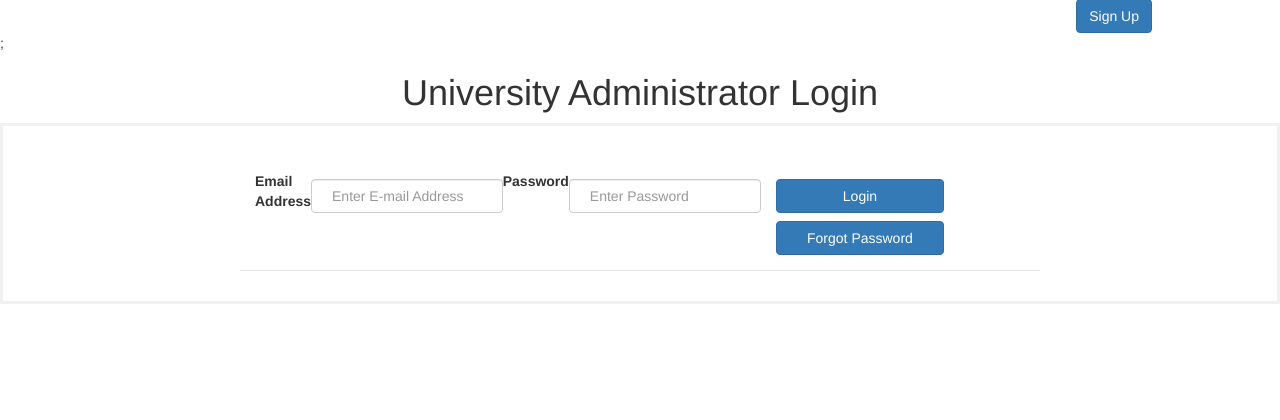
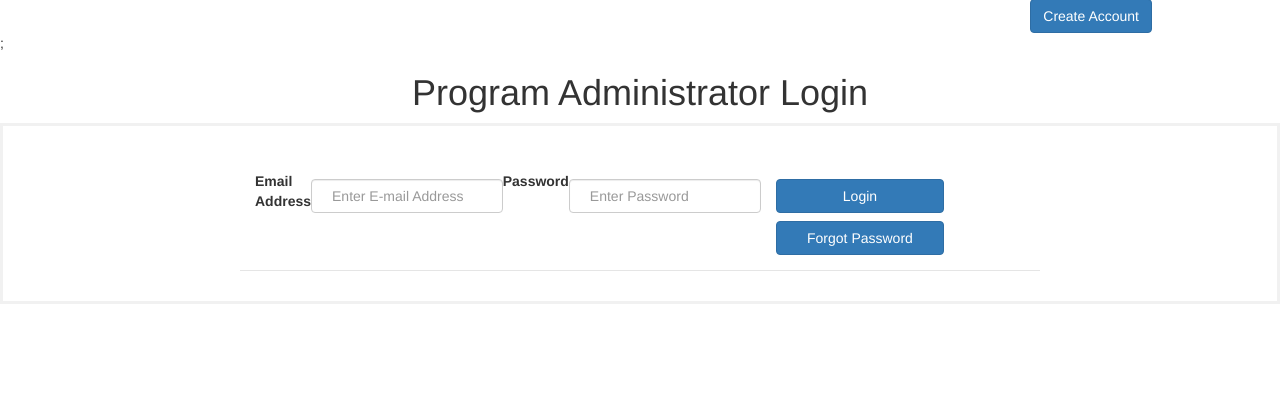
Before and after one commit to Trkelley/INFORMSCapstone, a PHP site: page /login.php in a window 1280 px wide. Shown: the part 76-496 px from the top of the page. Run offline with PHP 8.4, Linux system fonts and the light colour scheme; some libraries are stand-ins or nearby versions.

Commit message:
Minor Login Defect resolution changes

```diff
--- a/login.php
+++ b/login.php
@@ -1,4 +1,3 @@
-<!DOCTYPE html>
 <html lang="en">
 <img class="irc_mi" src="https://www.informs.org/var/ezflow_site/storage/images/media/or-ms-today/images/0217/new-informs-logo2/3648939-1-eng-US/New-INFORMS-logo.jpg" onload="typeof google==='object'&amp;&amp;google.aft&amp;&amp;google.aft(this)" width="350" height="75" alt="Image result for Informs">
 
@@ -37,9 +36,9 @@ width: 72%;
 <body>
 
 <!-- Sign Up Button -->
-<div style="text-align:right; margin-right: 10%;"><a class="btn btn-small btn-primary">Sign Up</a></div>;
+<div style="text-align:right; margin-right: 10%;"><a class="btn btn-small btn-primary">Create Account</a></div>;
 
-<h1 class="text-center" class="page-header" id="loginModalLabel">University Administrator Login</h1>
+<h1 class="text-center" class="page-header" id="loginModalLabel">Program Administrator Login</h1>
 
   <form method="post" action="authenticate.php" id="loginForm" onsubmit="return validate()">
 
@@ -97,7 +96,6 @@ width: 72%;
 			 return false;
 		}
 
-
 	}
 
   </script>
```
